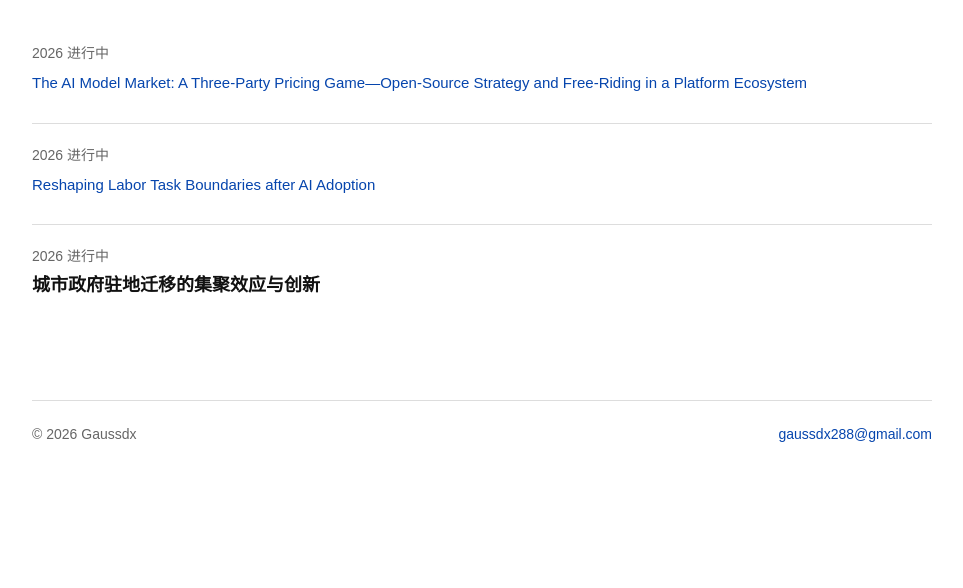
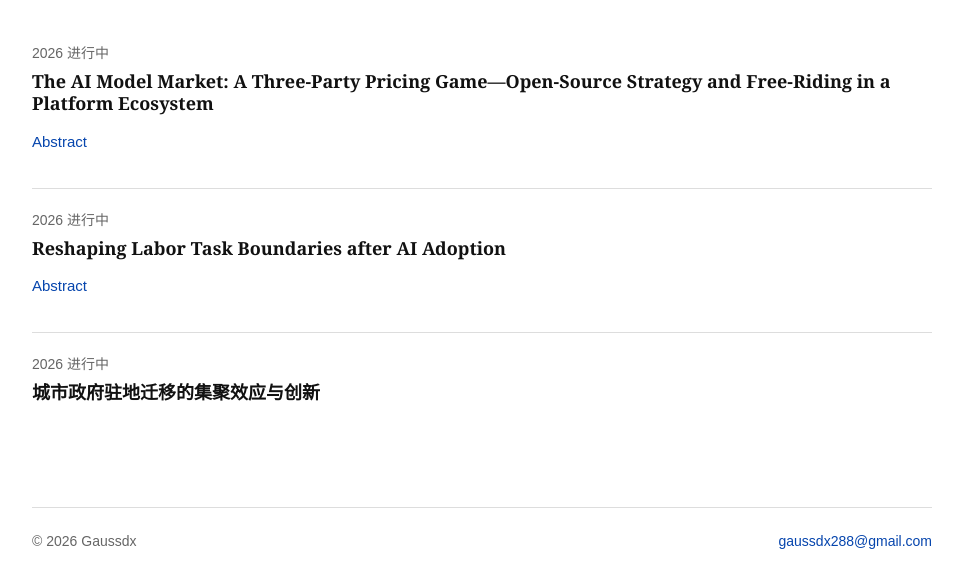
Before and after one commit to gaussdx/gaussdx.github.io, a website built with Vite: page research.html in a window 1280 px wide. Shown: the part 208-796 px from the top of the page, without its empty margins (158-1121 px from the left). Built offline with nearby package versions, Linux system fonts and the light colour scheme.

Commit message:
Move research abstract links below titles

```diff
--- a/research.html
+++ b/research.html
@@ -32,14 +32,16 @@
         <article class="research-item">
           <div>
             <p class="meta">2026 进行中</p>
-            <h2><a href="/research/ai-model-market.html" target="_blank" rel="noopener noreferrer">The AI Model Market: A Three-Party Pricing Game—Open-Source Strategy and Free-Riding in a Platform Ecosystem</a></h2>
+            <h2>The AI Model Market: A Three-Party Pricing Game—Open-Source Strategy and Free-Riding in a Platform Ecosystem</h2>
+            <p><a href="/research/ai-model-market.html" target="_blank" rel="noopener noreferrer">Abstract</a></p>
           </div>
         </article>
 
         <article class="research-item">
           <div>
             <p class="meta">2026 进行中</p>
-            <h2><a href="/research/labor-task-boundaries.html" target="_blank" rel="noopener noreferrer">Reshaping Labor Task Boundaries after AI Adoption</a></h2>
+            <h2>Reshaping Labor Task Boundaries after AI Adoption</h2>
+            <p><a href="/research/labor-task-boundaries.html" target="_blank" rel="noopener noreferrer">Abstract</a></p>
           </div>
         </article>
 
```
